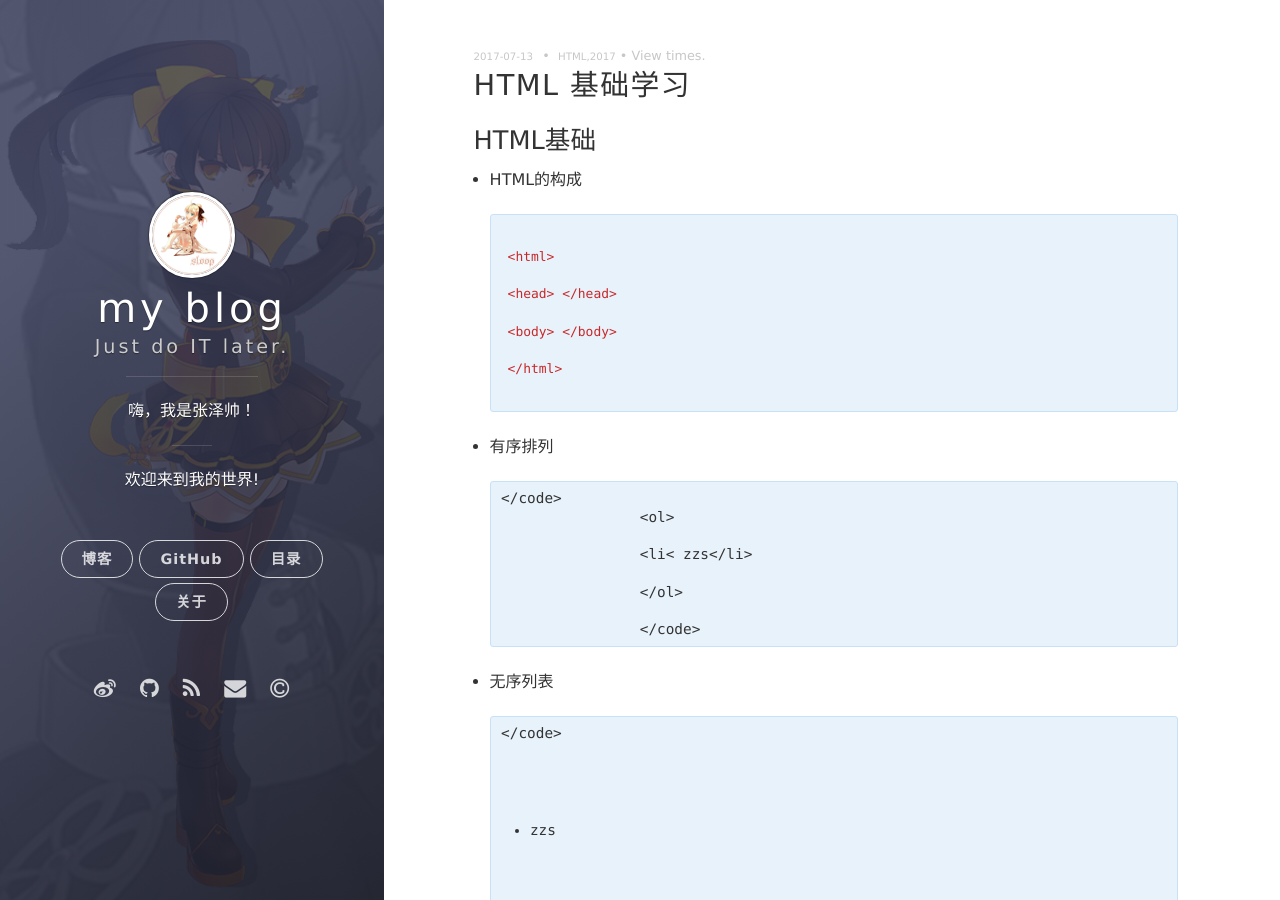
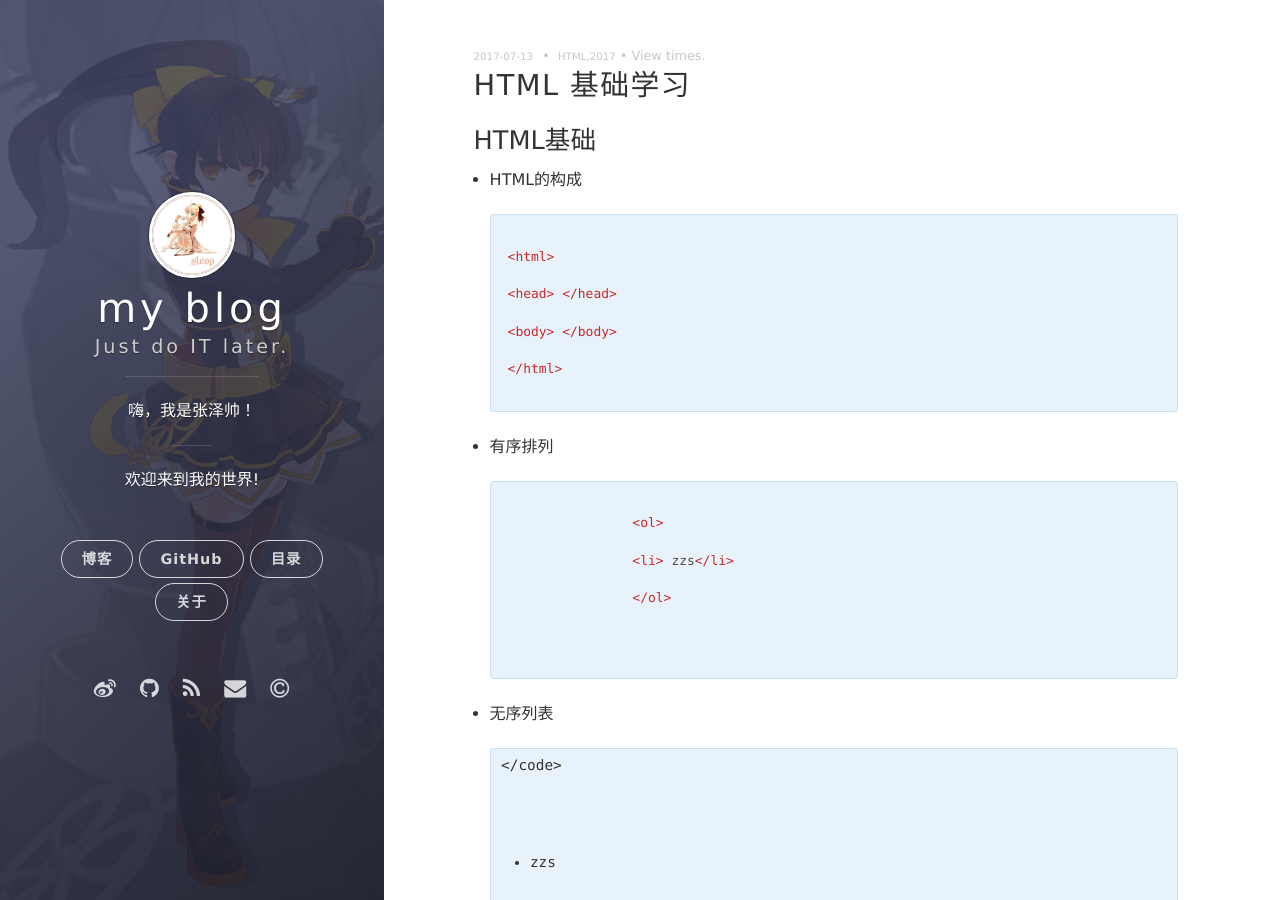
Before and after one commit to ZZS-GitHub/ZZS-GitHub.github.io, a Jekyll site: the page built from _posts/2017-07-13-HTML.md, in a window 1280 px wide and 900 px high. Built offline with Jekyll 4.4.1, drawn with Linux system fonts in a browser that asks for light colours; nearby versions of some CDN libraries; comment, search, counter and statistics services are not loaded.

Commit message:
转义符

```diff
--- a/_posts/2017-07-13-HTML.md
+++ b/_posts/2017-07-13-HTML.md
@@ -19,9 +19,9 @@ keywords: HTML,2017
 
 	<li><p>
 		有序排列
-		<pre></code>
+		<pre><code>
 		&lt;ol> <br/>
-		&lt;li&lt; zzs&lt;/li><br/>
+		&lt;li> zzs&lt;/li><br/>
 		&lt;/ol> <br/>
 		</code> </pre>
 	</p></li>
```
